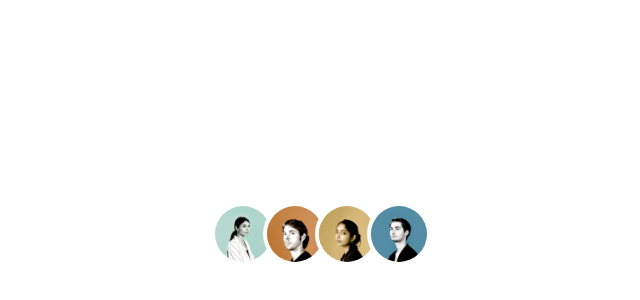
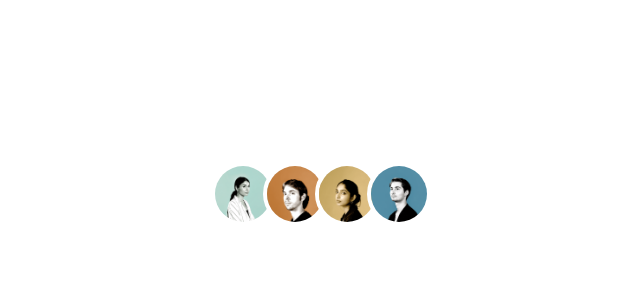
Before and after one commit to sepidsoroush/Avatar-Circles, a React (Vite) app: page / in a window 1280 px wide. Shown: the part 166-466 px from the top of the page, without its empty margins (319-959 px from the left). Built offline with nearby package versions, Linux system fonts and the light colour scheme.

Commit message:
add framer motion to avatar circles

```diff
--- a/package.json
+++ b/package.json
@@ -11,6 +11,7 @@
   },
   "dependencies": {
     "clsx": "^2.1.1",
+    "framer-motion": "^11.11.17",
     "react": "^18.3.1",
     "react-dom": "^18.3.1",
     "tailwind-merge": "^2.5.5"
--- a/src/components/avatar-circles.tsx
+++ b/src/components/avatar-circles.tsx
@@ -1,4 +1,5 @@
 import { useState } from "react";
+import { motion } from "framer-motion";
 import { cn } from "../lib/utils";
 
 interface Avatar {
@@ -12,34 +13,50 @@ interface AvatarCirclesProps {
 }
 
 const AvatarCircles = ({ className, avatarUrls }: AvatarCirclesProps) => {
-  const [selectedAvatar, setSelectedAvatar] = useState<Avatar | null>(null);
+  const [hoveredIndex, setHoveredIndex] = useState<number | null>(null);
 
   return (
-    <div className="flex flex-col items-center gap-4">
-      <div
-        className={cn("z-10 flex -space-x-3 rtl:space-x-reverse", className)}
-      >
-        {avatarUrls.map((url, index) => (
-          <img
+    <div className="flex flex-col items-center gap-2 min-h-36">
+      <div className={cn("flex -space-x-3 rtl:space-x-reverse", className)}>
+        {avatarUrls.map((avatar, index) => (
+          <motion.div
             key={index}
-            className="h-16 w-16 rounded-full border-4 border-white dark:border-[#242424] hover:-translate-y-1 overflow-hidden"
-            src={url.imageUrl}
-            width={64}
-            height={64}
-            alt={`Avatar ${index + 1}`}
-            onMouseOver={() => setSelectedAvatar(url)}
-            onMouseOut={() => setSelectedAvatar(null)}
-          />
+            className="h-16 w-16 rounded-full border-4 border-white dark:border-[#242424] overflow-hidden z-10"
+            onMouseEnter={() => setHoveredIndex(index)}
+            onMouseLeave={() => setHoveredIndex(null)}
+            whileHover={{
+              y: -7,
+              boxShadow: "0px 8px 15px rgba(0, 0, 0, 0.2)",
+            }}
+            transition={{
+              type: "spring",
+              stiffness: 300,
+              damping: 20,
+            }}
+          >
+            <img
+              src={avatar.imageUrl}
+              width={64}
+              height={64}
+              alt={`Avatar ${index + 1}`}
+              className="h-full w-full object-cover"
+            />
+          </motion.div>
         ))}
       </div>
-      {selectedAvatar && (
-        <div className="flex flex-row rounded-full w-full p-4 border gap-2">
-          <p className="font-bold">{selectedAvatar.name}</p>
-          {"|"}
-          <p className="font-medium text-neutral-500">
-            {selectedAvatar.position}
+      {hoveredIndex !== null && (
+        <motion.div
+          className="flex flex-row rounded-full w-full p-4 border gap-2 divide-x"
+          initial={{ opacity: 0, y: -20 }}
+          animate={{ opacity: 1, y: 0 }}
+          exit={{ opacity: 0, y: 20 }}
+          transition={{ duration: 0.2 }}
+        >
+          <p className="font-bold">{avatarUrls[hoveredIndex].name}</p>
+          <p className="font-medium text-neutral-500 px-2">
+            {avatarUrls[hoveredIndex].position}
           </p>
-        </div>
+        </motion.div>
       )}
     </div>
   );
```
Also changed, not shown: 1 other file (tests, documents, lock files or other folders).
